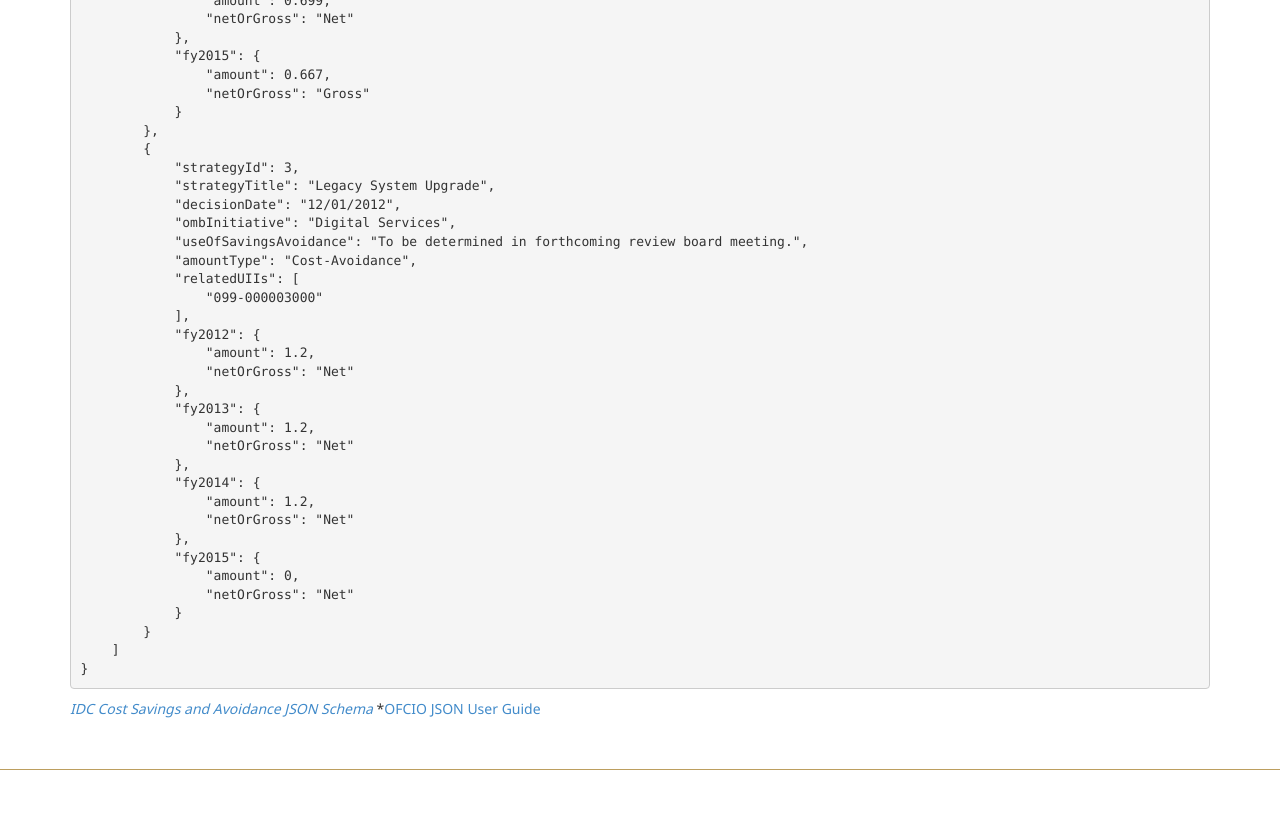
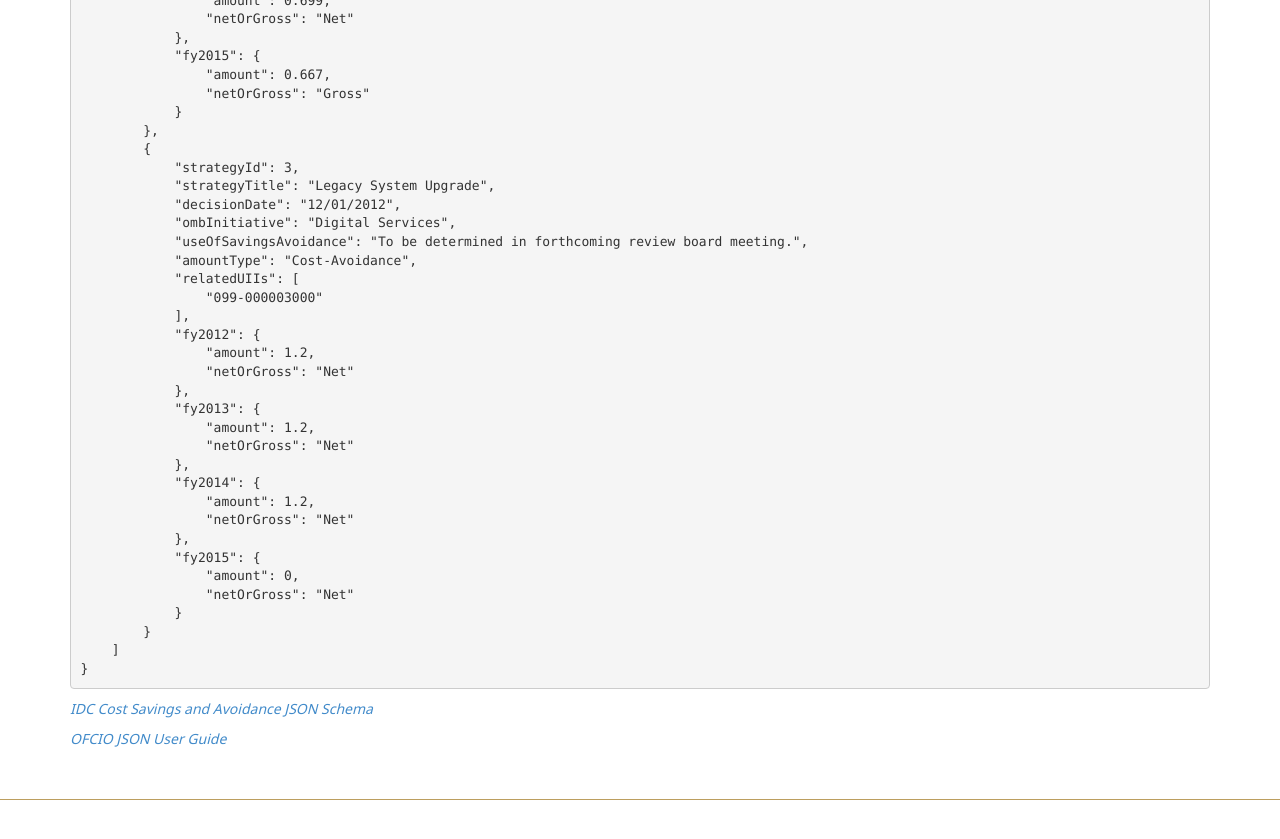
Before and after one commit to WhiteHouse/fitara, a Jekyll site: the page built from schema.md, in a window 1280 px wide and 900 px high, scrolled down 6047 px. Shown: the top 839 px of the window. Built offline with Jekyll 4.4.1, drawn with Linux system fonts in a browser that asks for light colours.

```diff
--- a/schema.md
+++ b/schema.md
@@ -301,4 +301,5 @@ Field Name                          | Data Type
 ~~~
 
 *[IDC Cost Savings and Avoidance JSON Schema](https://management.cio.gov/schemaexamples/costSavingsAvoidanceSchema.json)*
-*[OFCIO JSON User Guide](https://github.com/WhiteHouse/fitara/raw/gh-pages/assets/docs/JSON%20User%20Guide_v4_02%2011%2016.pdf)
+
+*[OFCIO JSON User Guide](https://github.com/WhiteHouse/fitara/raw/gh-pages/assets/docs/JSON%20User%20Guide_v4_02%2011%2016.pdf)*
```
